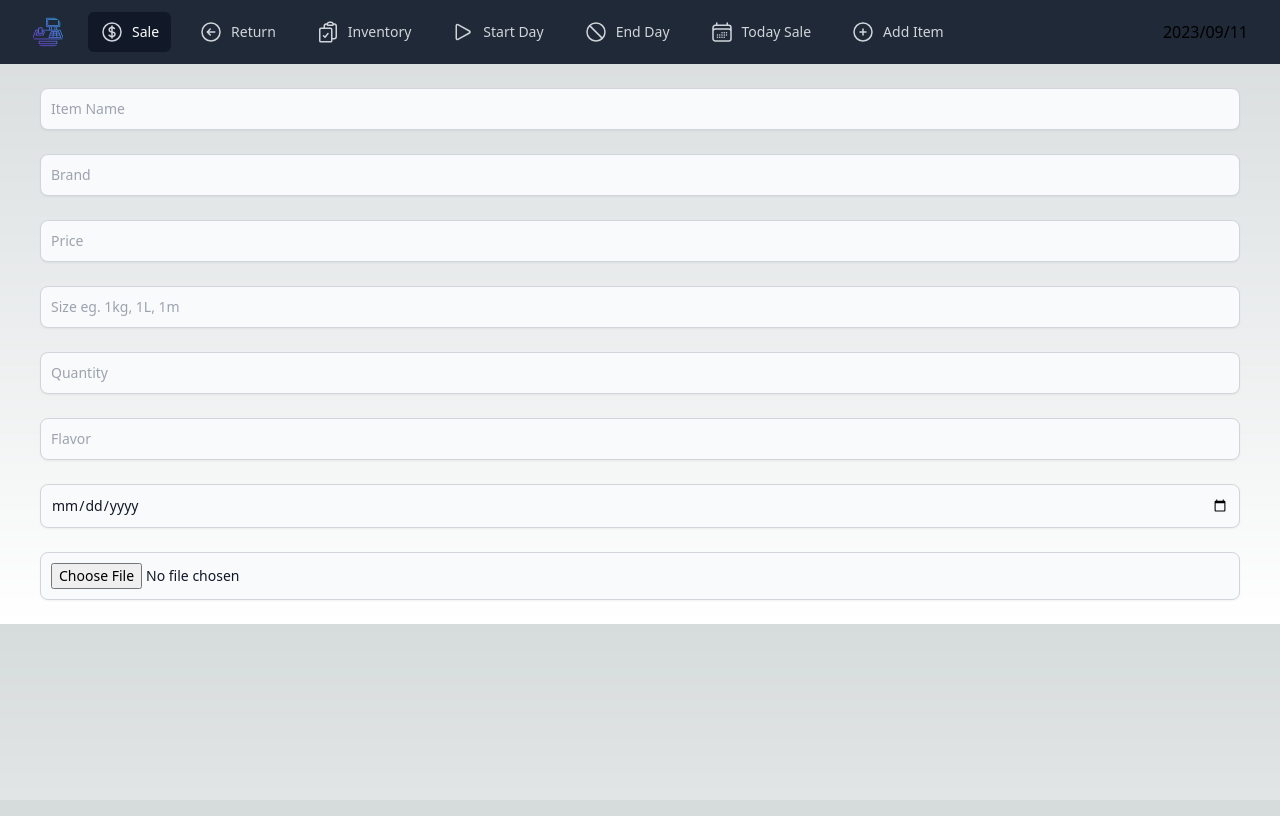
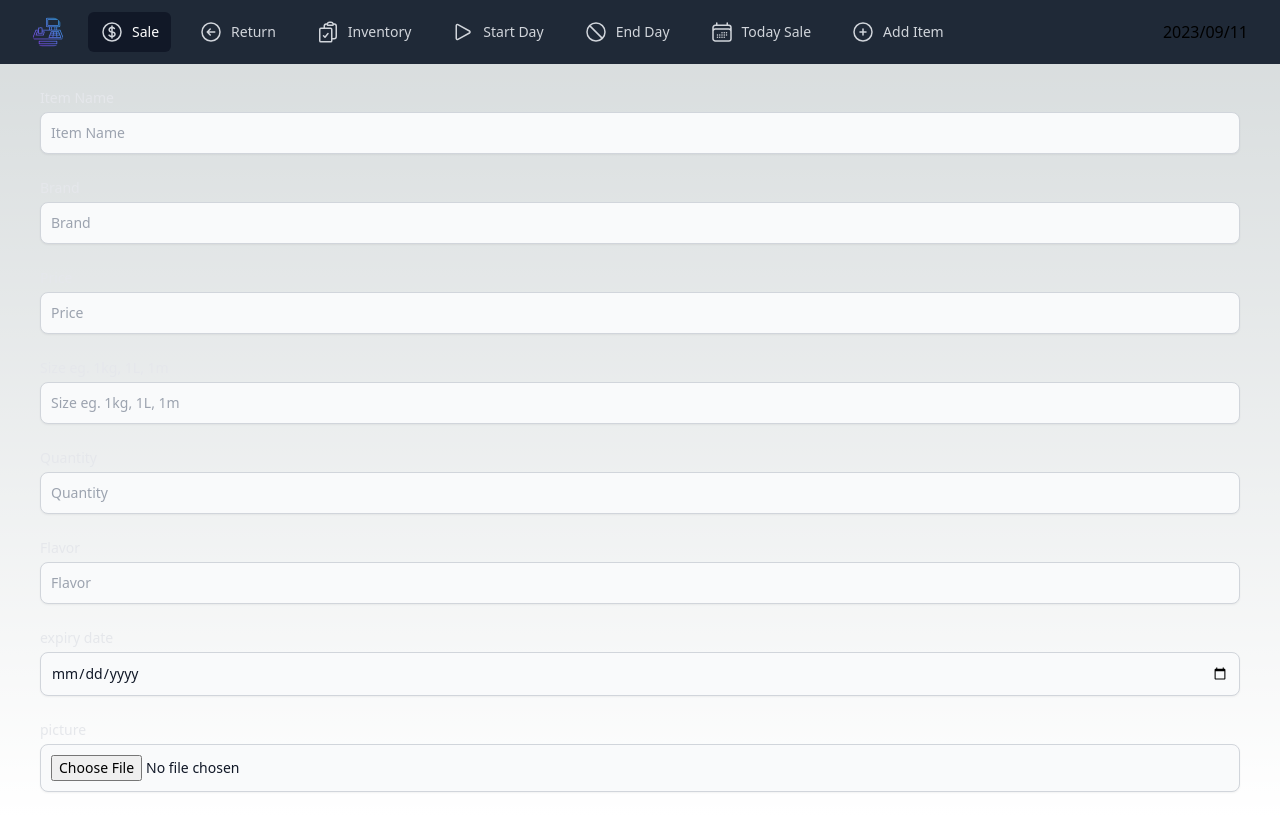
Before and after one commit to anas599/Supplement-register, a Next.js app: page /addItem in a window 1280 px wide. Built offline with nearby package versions, Linux system fonts and the light colour scheme.

Commit message:
update input prop to have value and onchange

```diff
--- a/app/component/inputProp.tsx
+++ b/app/component/inputProp.tsx
@@ -4,6 +4,8 @@ interface TextInputProps {
   id: string;
   placeholder: string;
   required: boolean;
+  value?: string;
+  onChange?: any;
 }
 
 const InputProp: React.FC<TextInputProps> = ({
@@ -12,16 +14,22 @@ const InputProp: React.FC<TextInputProps> = ({
   id,
   placeholder,
   required,
+  value,
+  onChange,
 }) => {
   return (
     <div className="m-6 mx-10">
       <label
         htmlFor={id}
         className="block mb-1 text-sm font-medium text-gray-200"
-      ></label>
+      >
+        {label}
+      </label>
       <input
         type={type}
         id={id}
+        value={value}
+        onChange={onChange}
         className="shadow-sm bg-gray-50 border border-gray-300 text-gray-900 text-sm rounded-lg focus:ring-blue-500 focus:border-blue-500 block w-full p-2.5 dark:bg-gray-700 dark:border-gray-600 dark:placeholder-gray-400 dark:text-white dark:focus:ring-blue-500 dark:focus:border-blue-500 dark:shadow-sm-light"
         placeholder={placeholder}
         required={required}
```
